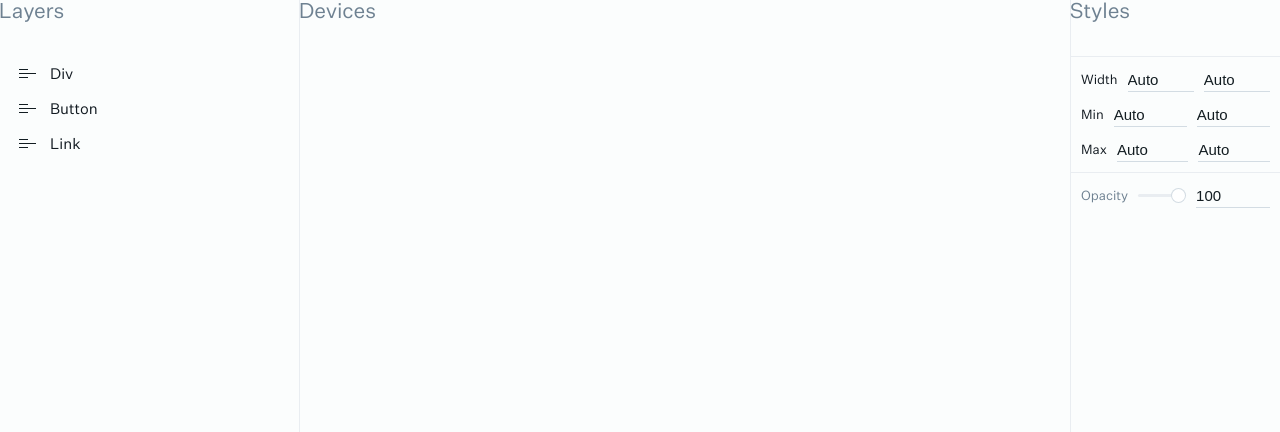
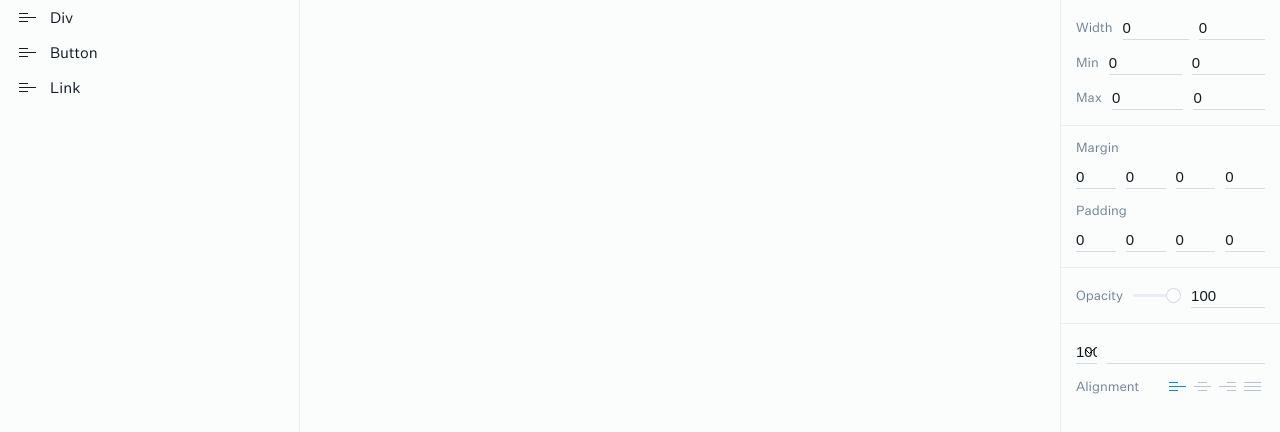
Before and after one commit to alobato/modulz-styled, a React (Create React App) app: page / in a window 1280 px wide. Shown: the top 432 px of the page. Built offline with nearby package versions, Linux system fonts and the light colour scheme.

Commit message:
Composer progress

```diff
--- a/src/Composer.jsx
+++ b/src/Composer.jsx
@@ -33,12 +33,6 @@ class Composer extends Component {
             bcgray300
             fs0
             style={{width: '300px'}}>
-            <Heading
-              size2
-              gray600
-              mb6>
-              Layers
-            </Heading>
             <List>
               <LinkItem>
                 <Box
@@ -104,28 +98,14 @@ class Composer extends Component {
           </Box>
           <Box
             fg1>
-            <Heading
-              size2
-              gray600
-              mb6>
-              Devices
-            </Heading>
           </Box>
           <Box
             bl
             bcgray300
             fs0
-            style={{width: '210px'}}>
-            <Heading
-              size2
-              gray600
-              mb6>
-              Styles
-            </Heading>
+            style={{width: '220px'}}>
             <Box
-              p2
-              bt
-              bcgray300>
+              p3>
               <Flexbox
                 mb2
                 ai_center>
@@ -133,6 +113,7 @@ class Composer extends Component {
                   mr2>
                   <Text
                     size1
+                    gray600
                     right>
                     Width
                   </Text>
@@ -140,11 +121,11 @@ class Composer extends Component {
                 <Box
                   mr2>
                   <Input
-                    value="Auto"/>
+                    value="0"/>
                 </Box>
                 <Box>
                   <Input
-                    value="Auto"/>
+                    value="0"/>
                 </Box>
               </Flexbox>
               <Flexbox
@@ -154,6 +135,7 @@ class Composer extends Component {
                   mr2>
                   <Text
                     size1
+                    gray600
                     right>
                     Min
                   </Text>
@@ -161,11 +143,11 @@ class Composer extends Component {
                 <Box
                   mr2>
                   <Input
-                    value="Auto"/>
+                    value="0"/>
                 </Box>
                 <Box>
                   <Input
-                    value="Auto"/>
+                    value="0"/>
                 </Box>
               </Flexbox>
               <Flexbox
@@ -174,6 +156,7 @@ class Composer extends Component {
                   mr2>
                   <Text
                     size1
+                    gray600
                     right>
                     Max
                   </Text>
@@ -181,21 +164,87 @@ class Composer extends Component {
                 <Box
                   mr2>
                   <Input
-                    value="Auto"/>
+                    value="0"/>
                 </Box>
                 <Box>
                   <Input
-                    value="Auto"/>
+                    value="0"/>
                 </Box>
               </Flexbox>
             </Box>
 
             <Box
-              p2
+              p3
+              bt
+              bcgray300>
+              <Box
+                mb2>
+                <Text
+                  size1
+                  gray600>
+                  Margin
+                </Text>
+              </Box>
+              <Flexbox
+                mb3
+                ai_center>
+                <Box
+                  mr2>
+                  <Input
+                    value="0"/>
+                </Box>
+                <Box
+                  mr2>
+                  <Input
+                    value="0"/>
+                </Box>
+                <Box
+                  mr2>
+                  <Input
+                    value="0"/>
+                </Box>
+                <Box>
+                  <Input
+                    value="0"/>
+                </Box>
+              </Flexbox>
+              <Box
+                mb2>
+                <Text
+                  size1
+                  gray600>
+                  Padding
+                </Text>
+              </Box>
+              <Flexbox
+                ai_center>
+                <Box
+                  mr2>
+                  <Input
+                    value="0"/>
+                </Box>
+                <Box
+                  mr2>
+                  <Input
+                    value="0"/>
+                </Box>
+                <Box
+                  mr2>
+                  <Input
+                    value="0"/>
+                </Box>
+                <Box>
+                  <Input
+                    value="0"/>
+                </Box>
+              </Flexbox>
+            </Box>
+
+            <Box
+              p3
               bt
               bcgray300>
               <Flexbox
-                mb2
                 ai_center>
                 <Box
                   mr2>
@@ -219,6 +268,90 @@ class Composer extends Component {
               </Flexbox>
             </Box>
 
+            <Box
+              p3
+              bt
+              bcgray300>
+              <Box
+                mb2>
+                <Box>
+                  <Flexbox>
+                    <Box
+                      mr2>
+                      <Select>
+                        <option
+                          value="100">
+                          100
+                        </option>
+                        <option
+                          value="200">
+                          200
+                        </option>
+                        <option
+                          value="300">
+                          300
+                        </option>
+                      </Select>
+                    </Box>
+                    <Box>
+                      <Input />
+                    </Box>
+                  </Flexbox>
+                </Box>
+              </Box>
+              <Flexbox
+                mb2
+                ai_center
+                jc_spacebetween>
+                <Box
+                  mr2>
+                  <Text
+                    gray600
+                    size1
+                    right>
+                    Alignment
+                  </Text>
+                </Box>
+                <Box>
+                  <Flexbox>
+                    <ToggleButton
+                      name="text_alignment"
+                      checked={true}>
+                      <svg xmlns="http://www.w3.org/2000/svg" width="25" height="25" viewBox="0 0 25 25" fill="none" stroke="currentColor">
+                        <path d="M0 0H9" transform="translate(4 16.5)" />
+                        <path d="M0 0H17" transform="translate(4 12.5)" />
+                        <path d="M0 0H9" transform="translate(4 8.5)" />
+                      </svg>
+                    </ToggleButton>
+                    <ToggleButton
+                      name="text_alignment">
+                      <svg width="25" height="25" viewBox="0 0 25 25" fill="none" xmlns="http://www.w3.org/2000/svg" stroke="currentColor">
+                        <path d="M0 0H9" transform="translate(8 16.5)"/>
+                        <path d="M0 0H17" transform="translate(4 12.5)"/>
+                        <path d="M0 0H9" transform="translate(8 8.5)"/>
+                      </svg>
+                    </ToggleButton>
+                    <ToggleButton
+                      name="text_alignment">
+                      <svg width="25" height="25" viewBox="0 0 25 25" fill="none" xmlns="http://www.w3.org/2000/svg" stroke="currentColor">
+                        <path d="M0 0H9" transform="translate(12 16.5)"/>
+                        <path d="M0 0H17" transform="translate(4 12.5)"/>
+                        <path d="M0 0H9" transform="translate(12 8.5)"/>
+                      </svg>
+                    </ToggleButton>
+                    <ToggleButton
+                      name="text_alignment">
+                      <svg width="25" height="25" viewBox="0 0 25 25" fill="none" xmlns="http://www.w3.org/2000/svg" stroke="currentColor">
+                        <path d="M0 0H17" transform="translate(4 16.5)"/>
+                        <path d="M0 0H17" transform="translate(4 12.5)"/>
+                        <path d="M0 0H17" transform="translate(4 8.5)"/>
+                      </svg>
+                    </ToggleButton>
+                  </Flexbox>
+                </Box>
+              </Flexbox>
+            </Box>
+
           </Box>
         </Flexbox>
       </div>
```
